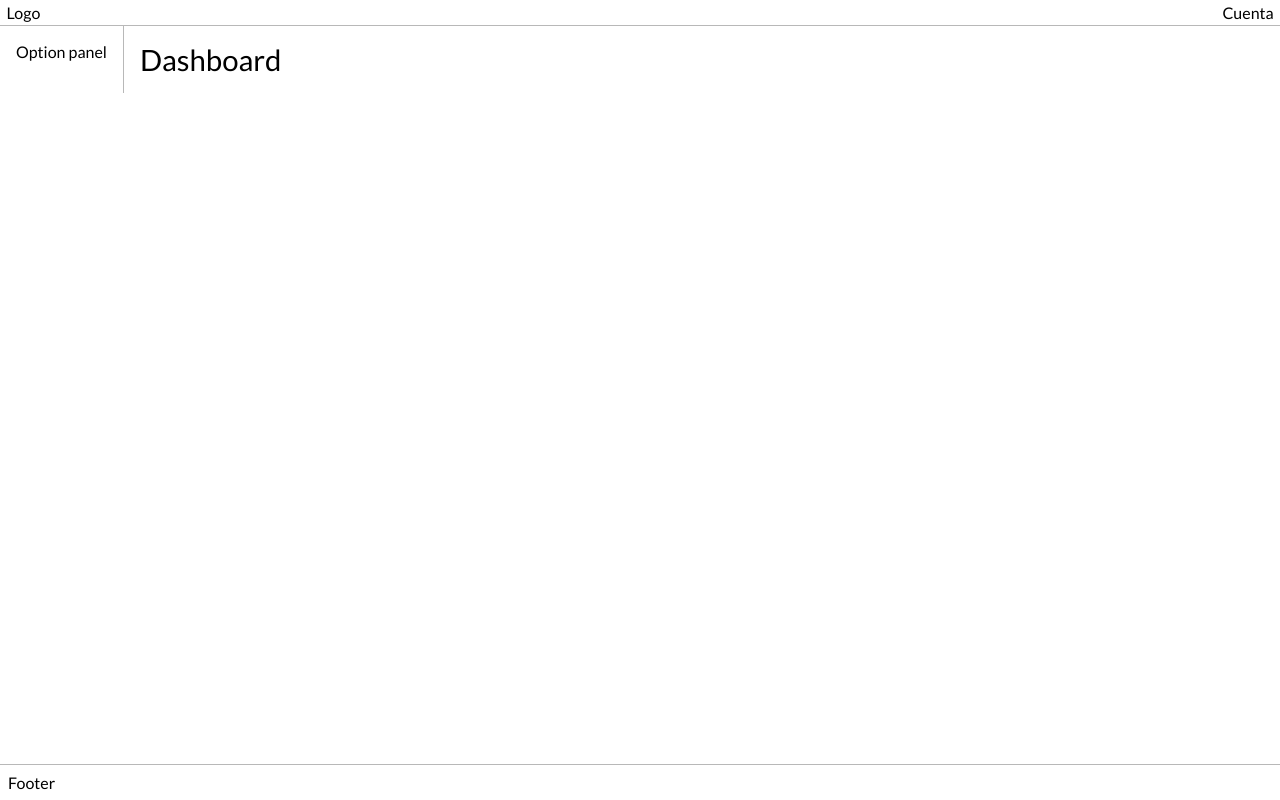
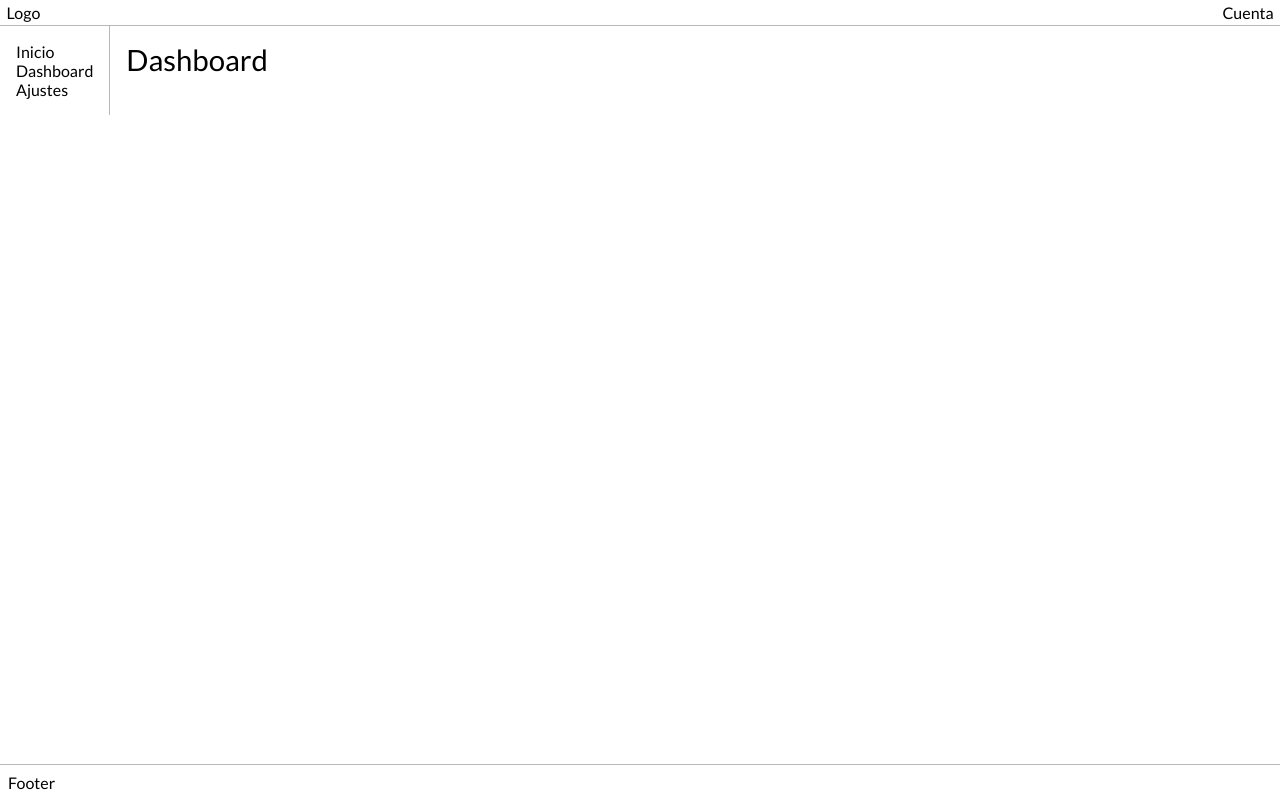
Before and after one commit to warriorslegend/accountingbook, a React (Create React App) app: page / in a window 1280 px wide. Built offline with nearby package versions, Linux system fonts and the light colour scheme.

Commit message:
Changing App.js

```diff
--- a/src/App.js
+++ b/src/App.js
@@ -6,7 +6,8 @@ import './css/general.css';
 import './css/App.css';
 // Content
 import NavBar from './components/NavBar/NavBar';
-import HomePath from './paths/HomePath';
+import Panel from './components/Home/Panel'
+import Dashboard from './components/Home/Dashboard'
 import Footer from './components/Footer/Footer'
 
 function App() {
@@ -15,7 +16,10 @@ function App() {
             <section>
                 <NavBar/>
                 <Switch>
-                    <Route path="/" exact component={HomePath}/>
+                    <article className="flex row">
+                        <Panel/>
+                        <Route path="/" exact component={Dashboard}/>
+                    </article>
                 </Switch>
                 <Footer/>
             </section>
--- a/src/components/Home/Panel.js
+++ b/src/components/Home/Panel.js
@@ -1,9 +1,14 @@
 import React from 'react'
+import { Link } from 'react-router-dom'
 
 export default function Panel() {
     return (
         <aside className="option-panel padding-1em">
-            Option panel
+            <Link to="/" className="link">
+                <div className="button">Inicio</div>
+            </Link>
+            <div className="button">Dashboard</div>
+            <div className="button">Ajustes</div>
         </aside>
     )
 }
--- a/src/paths/HomePath.js
+++ /dev/null
@@ -1,13 +0,0 @@
-import React from 'react';
-// Content
-import Panel from '../components/Home/Panel';
-import Dashboard from '../components/Home/Dashboard';
-
-export default function HomePath() {
-    return (
-        <article className="flex row">
-            <Panel/>
-            <Dashboard/>
-        </article>
-    );
-}
```
